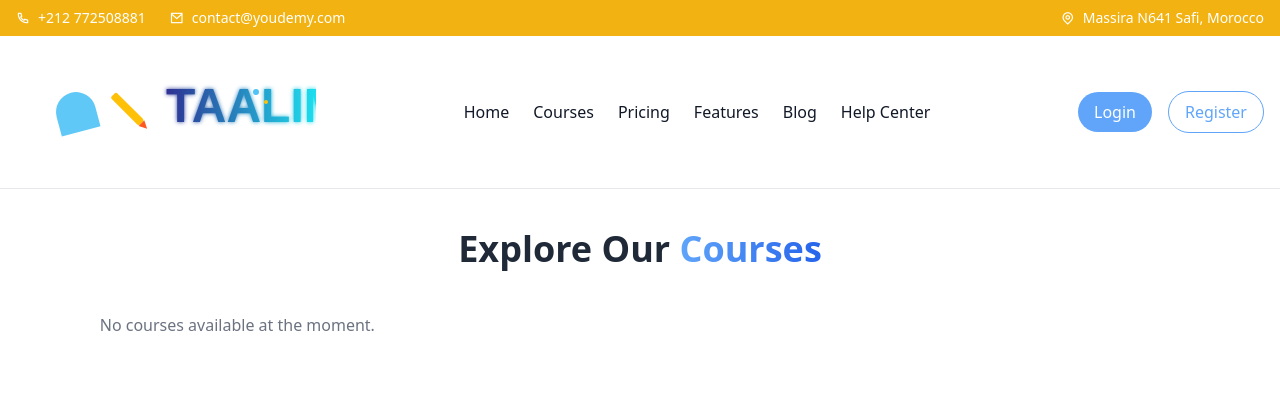
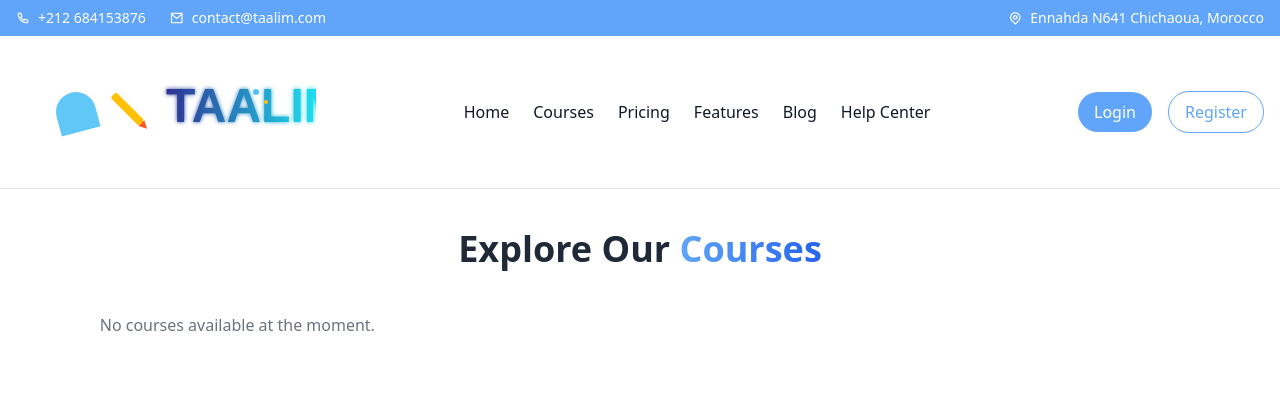
Before and after one commit to Mahjoubech/Cours-Platform, a PHP site: page /pages/courses.php in a window 1280 px wide; the page is wider, and only the part inside the window is pictured. Shown: the top 420 px of that part. Run offline with PHP 8.4, Linux system fonts and the light colour scheme; data that the repository does not hold is empty; some libraries are stand-ins or nearby versions.

Commit message:
fix problm

```diff
--- a/pages/courses.php
+++ b/pages/courses.php
@@ -47,19 +47,19 @@
     <!-- main container -->
     <div class="flex flex-col">
 
-        <div class="hidden md:block w-full bg-[#f2b212] text-white">
+    <div class="hidden md:block w-full bg-blue-400 text-white">
             <div class="container mx-auto px-4 py-2">
                 <div class="flex justify-between items-center text-sm">
                     <div class="flex items-center space-x-6">
                         <span class="flex items-center">
-                            <i class="ri-phone-line mr-2"></i> +212 772508881
+                            <i class="ri-phone-line mr-2"></i> +212 684153876
                         </span>
                         <span class="flex items-center">
-                            <i class="ri-mail-line mr-2"></i> contact@youdemy.com
+                            <i class="ri-mail-line mr-2"></i> contact@taalim.com
                         </span>
                     </div>
                     <span class="flex items-center">
-                        <i class="ri-map-pin-line mr-2"></i> Massira N641 Safi, Morocco
+                        <i class="ri-map-pin-line mr-2"></i> Ennahda N641 Chichaoua, Morocco
                     </span>
                 </div>
             </div>
@@ -79,7 +79,7 @@
                             </a>
                         <?php endforeach; ?>
                     </nav>
-                    <div class="flex items-center space-x-4">
+                 <div class="flex items-center space-x-4">
                         <?php if (!$isLoggedIn): ?>
                             <button
                                 class="p-2 px-4 bg-blue-400 text-white rounded-full hover:bg-white hover:text-blue-400 hover:border hover:border-blue-400 transition-colors">
```
